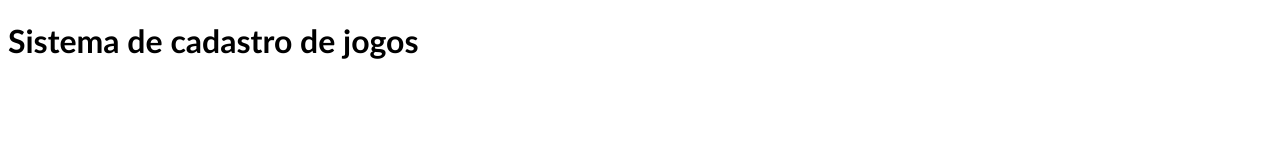
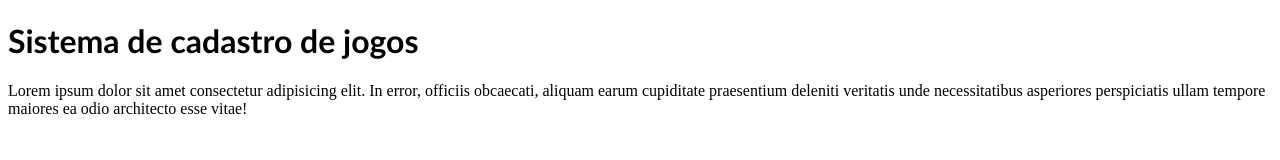
Before and after one commit to maleixorm/sistema-de-cadastro, a plain HTML site: page index.html in a window 1280 px wide. Drawn offline with Linux system fonts and the light colour scheme.

Commit message:
Atualizando informações da index.

```diff
--- a/app.js
+++ b/app.js
@@ -1 +1,2 @@
 console.log("Rodando o sistema de Gerenciamento de Jogos");
+console.log("Aplicação está conectando ao banco de dados");
--- a/index.html
+++ b/index.html
@@ -9,6 +9,7 @@
 </head>
 <body>
     <h1>Sistema de cadastro de jogos</h1>
+    <p>Lorem ipsum dolor sit amet consectetur adipisicing elit. In error, officiis obcaecati, aliquam earum cupiditate praesentium deleniti veritatis unde necessitatibus asperiores perspiciatis ullam tempore maiores ea odio architecto esse vitae!</p>
     <script src="app.js"></script>
 </body>
 </html>
```
